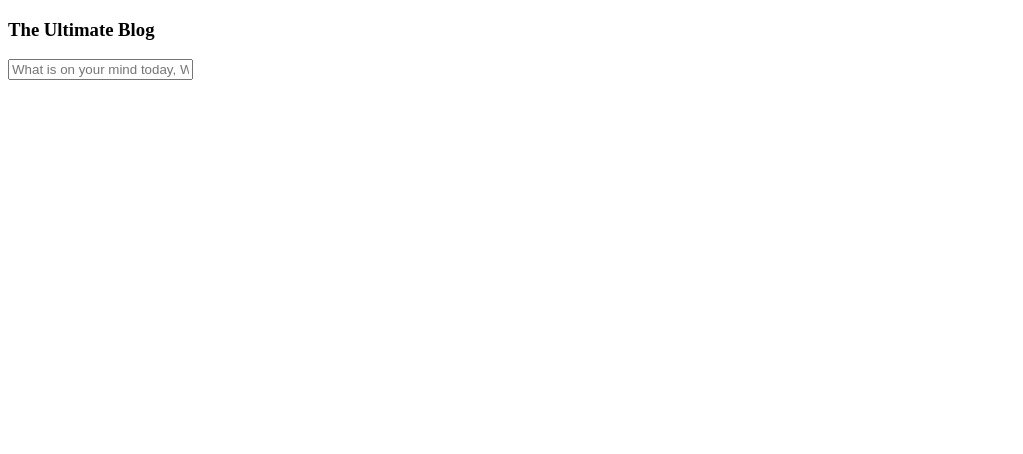
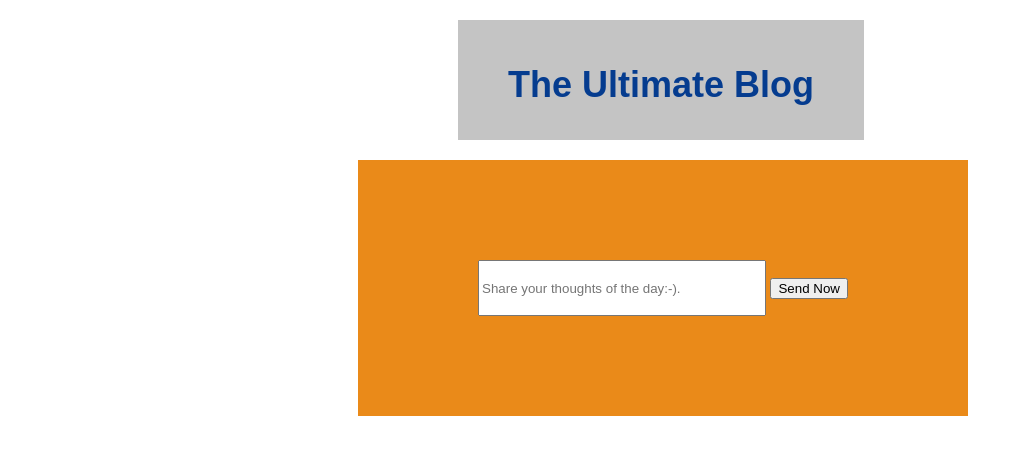
Before and after one commit to pauline-n/The-Ultimate-Blog-App, a plain HTML site: page index.html in a window 1280 px wide. Shown: the whole page, without its empty margins (0-1023 px from the left). Drawn offline with Linux system fonts and the light colour scheme.

Commit message:
Added some CSS to the application

```diff
--- a/css/style.css
+++ b/css/style.css
@@ -0,0 +1,35 @@
+body{
+    background-color: #ffffff;
+    font-family: sans-serif;
+}
+
+.appName{
+    background-color: #C4C4C4;
+    color: #053C8F;
+    font-weight: 800;
+    font-size: large;
+    margin-top: 20px;
+    margin-left: 450px;
+    width: fit-content;
+    height: 80px;
+    transition: width 2s height 4s;
+    padding: 20px 50px;
+    text-align: center;
+}
+.appName:hover{
+    width: 300px;
+    height: 150px;
+
+}
+.txt{
+    margin-left: 350px;
+    background-color: #EA8A19;
+    margin-top: 20px;
+    padding: 100px 120px;
+    width: max-content;
+}
+input{
+    width: 280px;
+    height: 50px;
+    /* border-radius: 20%; */
+}
--- a/index.html
+++ b/index.html
@@ -5,11 +5,19 @@
     <meta http-equiv="X-UA-Compatible" content="IE=edge">
     <meta name="viewport" content="width=device-width, initial-scale=1.0">
     <title>Ultimate Blog</title>
+
+    <link rel="stylesheet" href="./css/style.css">
 </head>
 <body>
     <div id="root">
-        <h3>The Ultimate Blog</h3>
-        <input type="text" placeholder="What is on your mind today, Write your blog post here to share with the rest of the world:-).">
+        <!-- Given it a class appName for easy styling -->
+        <div class="appName">
+            <h1>The Ultimate Blog</h1>
+        </div>
+        <div class="txt">
+            <input type="text" placeholder="Share your thoughts of the day:-).">
+            <button>Send Now</button>
+        </div>
     </div>
 </body>
 </html>
```
